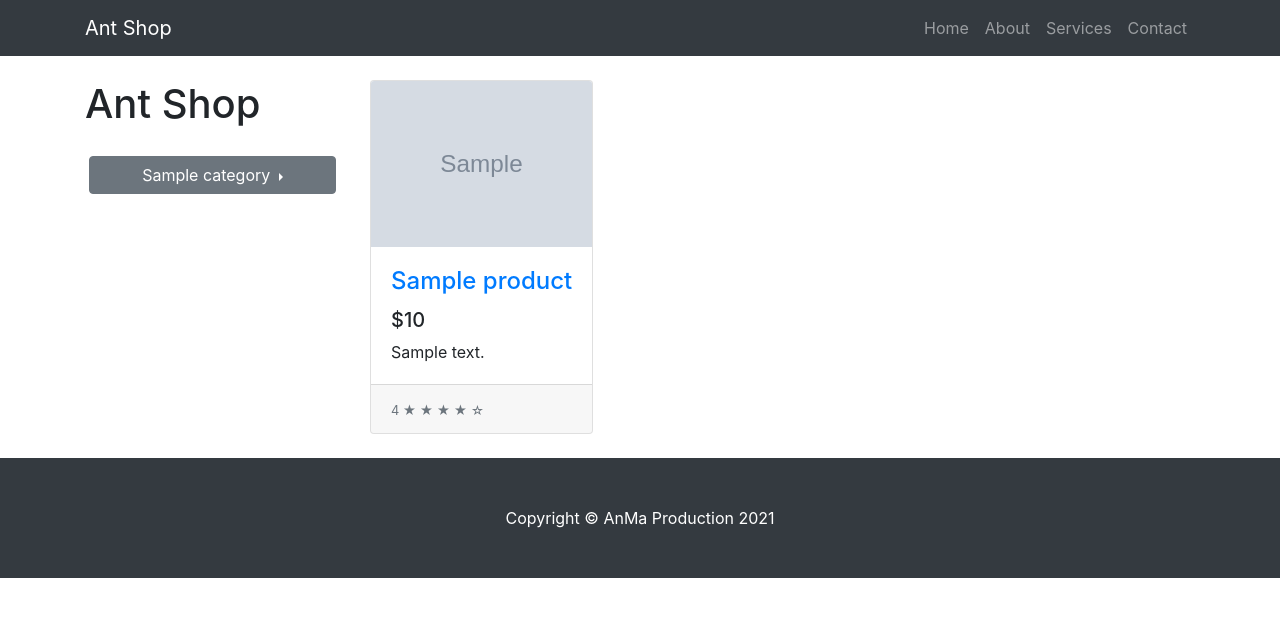
After one commit to nikolska/Ant_shop, a Django app: template products/templates/product_list.html in a window 1280 px wide. The commit adds this page. Shown: the top 617 px of the page. Run offline with Django 3.2, Linux system fonts and the light colour scheme; the template is opened without the code that fills it: most values are stand-ins (such as "Sample title", 1, 10 or a date in 2020); grey boxes marked "Sample" are stand-in pictures; some libraries are stand-ins or nearby versions.

Commit message:
add category detail view (product list)

```diff
--- a/products/templates/base.html
+++ b/products/templates/base.html
@@ -59,7 +59,10 @@
                                 <div class="dropdown-menu">
                                     {% for subcategory in subcategories %}
                                         {% if subcategory.category == category %}
-                                            <a class="dropdown-item" href="#!">{{ subcategory.name }}</a>
+                                            <a class="dropdown-item"
+                                                href="{% url 'product_list' subcategory.category.slug subcategory.slug %}">
+                                                {{ subcategory.name }}
+                                            </a>
                                         {% endif %}
                                     {% endfor %}
                                 </div>
--- /dev/null
+++ b/products/templates/product_list.html
@@ -0,0 +1,33 @@
+{% extends 'base.html' %}
+
+
+{% block title %}{% endblock %}
+
+
+{% block content %}
+
+<div class="row mt-4">
+    {% for product in object_list %}
+       <div class="col-lg-4 col-md-6 mb-4">
+           <div class="card h-100">
+               <a href="{% url 'product_detail' product.category.category.slug product.category.slug product.slug %}">
+                   <img class="card-img-top" src="{{ product.image.url }}" alt="product-{{ product.title }}-image"/>
+               </a>
+               <div class="card-body">
+                   <h4 class="card-title">
+                       <a href="{% url 'product_detail' product.category.category.slug product.category.slug product.slug %}">
+                           {{ product.title }}
+                       </a>
+                   </h4>
+                   <h5>${{ product.price }}</h5>
+                   <p class="card-text">{{ product.description|truncatechars:80 }}</p>
+               </div>
+               <div class="card-footer"><small class="text-muted">{{ product.rating }} ★ ★ ★ ★ ☆</small></div>
+           </div>
+       </div>
+    {% empty %}
+       <h2>No products for this category.</h2>
+    {% endfor %}
+</div>
+
+{% endblock %}
--- a/products/urls.py
+++ b/products/urls.py
@@ -1,6 +1,6 @@
 from django.urls import path, re_path
 
-from .views import HomePageView, ProductDetailView
+from .views import HomePageView, ProductDetailView, ProductListView
 
 urlpatterns = [
     path('', HomePageView.as_view(), name='home_page'),
@@ -9,4 +9,9 @@ urlpatterns = [
         ProductDetailView.as_view(),
         name='product_detail'
     ),
+    re_path(
+        r'^products/(?P<ct_model>\w+-?\w+-?\w+-?\w+)/(?P<category>\w+-?\w+-?\w+-?\w+)/$',
+        ProductListView.as_view(),
+        name='product_list'
+    ),
 ]
```
Also changed, not shown: products/views.py (+12 -36 lines).
